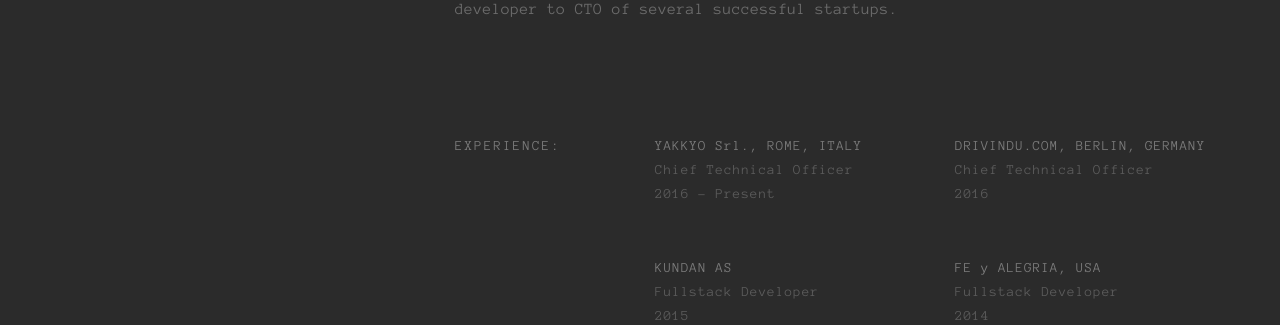
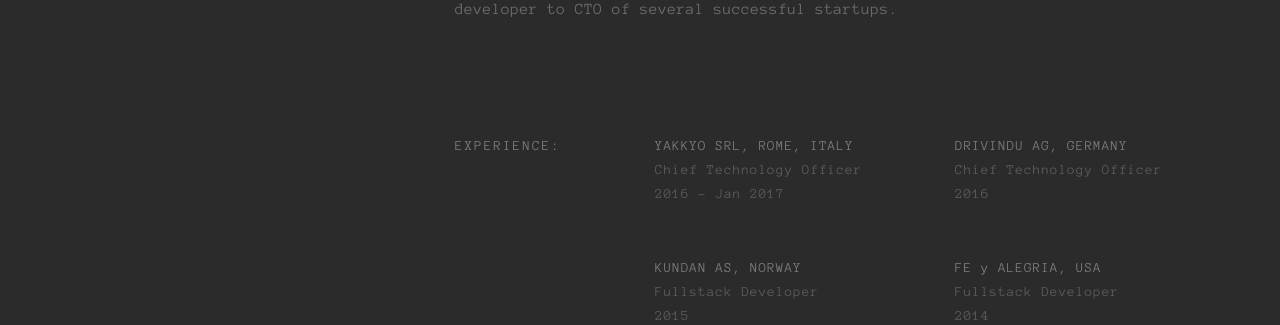
Before and after one commit to kaziridwan/kaziridwan.github.io, a plain HTML site: page bio/index.html in a window 1280 px wide. Shown: the part 1680-2005 px from the top of the page. Drawn offline with Linux system fonts and the light colour scheme.

Commit message:
updated bio page

```diff
--- a/bio/index.html
+++ b/bio/index.html
@@ -1168,12 +1168,12 @@
                                                 </ul>
                                             </div>
                                             <div data-content-id="content_yc68601vi" data-paragraph-id="content_yc68601vi" data-content-type="multi-column" class="wysiwyg-ce  ">
-                                                <p data-font-size="14px"><span style="color:#7b7b7b;"><span style="letter-spacing:1px;"><span class="bold">YAKKYO Srl., ROME, ITALY</span></span>
-                                                    </span>
-                                                    <br><span style="color:#5b5b5b;"><span style="letter-spacing:1px;"><span class="bold"><span class="bold">Chief Technical Officer</span></span>
-                                                    </span>
-                                                    </span>
-                                                    <br><span style="color:#5b5b5b;"><span style="letter-spacing:1px;"><span class="bold"><span class="bold">2016 - Present</span></span>
+                                                <p data-font-size="14px"><span style="color:#7b7b7b;"><span style="letter-spacing:1px;"><span class="bold">YAKKYO SRL, ROME, ITALY</span></span>
+                                                    </span>
+                                                    <br><span style="color:#5b5b5b;"><span style="letter-spacing:1px;"><span class="bold"><span class="bold">Chief Technology Officer</span></span>
+                                                    </span>
+                                                    </span>
+                                                    <br><span style="color:#5b5b5b;"><span style="letter-spacing:1px;"><span class="bold"><span class="bold">2016 - Jan 2017</span></span>
                                                     </span>
                                                     </span>
                                                 </p>
@@ -1189,10 +1189,10 @@
                                                 </ul>
                                             </div>
                                             <div data-content-id="content_yc68601vi" data-paragraph-id="content_yc68601vi" data-content-type="multi-column" class="wysiwyg-ce  ">
-                                                <p data-font-size="14px"><span style="color:#7b7b7b;"><span class="bold"><span style="letter-spacing:0.5px;"><span style="letter-spacing:1px;">DRIVINDU.COM, BERLIN, GERMANY</span></span>
-                                                    </span>
-                                                    </span>
-                                                    <br><span style="color:#5b5b5b;"><span class="bold"><span style="letter-spacing:0.5px;"><span style="letter-spacing:1px;">Chief Technical Officer<br>2016</span></span>
+                                                <p data-font-size="14px"><span style="color:#7b7b7b;"><span class="bold"><span style="letter-spacing:0.5px;"><span style="letter-spacing:1px;">DRIVINDU AG, GERMANY</span></span>
+                                                    </span>
+                                                    </span>
+                                                    <br><span style="color:#5b5b5b;"><span class="bold"><span style="letter-spacing:0.5px;"><span style="letter-spacing:1px;">Chief Technology Officer<br>2016</span></span>
                                                     </span>
                                                     </span>
                                                 </p>
@@ -1247,7 +1247,7 @@
                                                 </ul>
                                             </div>
                                             <div data-content-id="content_54v1mhri1" data-paragraph-id="content_54v1mhri1" data-content-type="multi-column" class="wysiwyg-ce  ">
-                                                <p data-font-size="14px"><span style="color:#7b7b7b;"><span style="letter-spacing:1px;"><span class="bold">KUNDAN AS</span></span>
+                                                <p data-font-size="14px"><span style="color:#7b7b7b;"><span style="letter-spacing:1px;"><span class="bold">KUNDAN AS, NORWAY</span></span>
                                                     </span>
                                                     <br><span style="color:#5b5b5b;"><span style="letter-spacing:1px;"><span class="bold">Fullstack Developer<br>2015</span></span>
                                                     </span>
```
